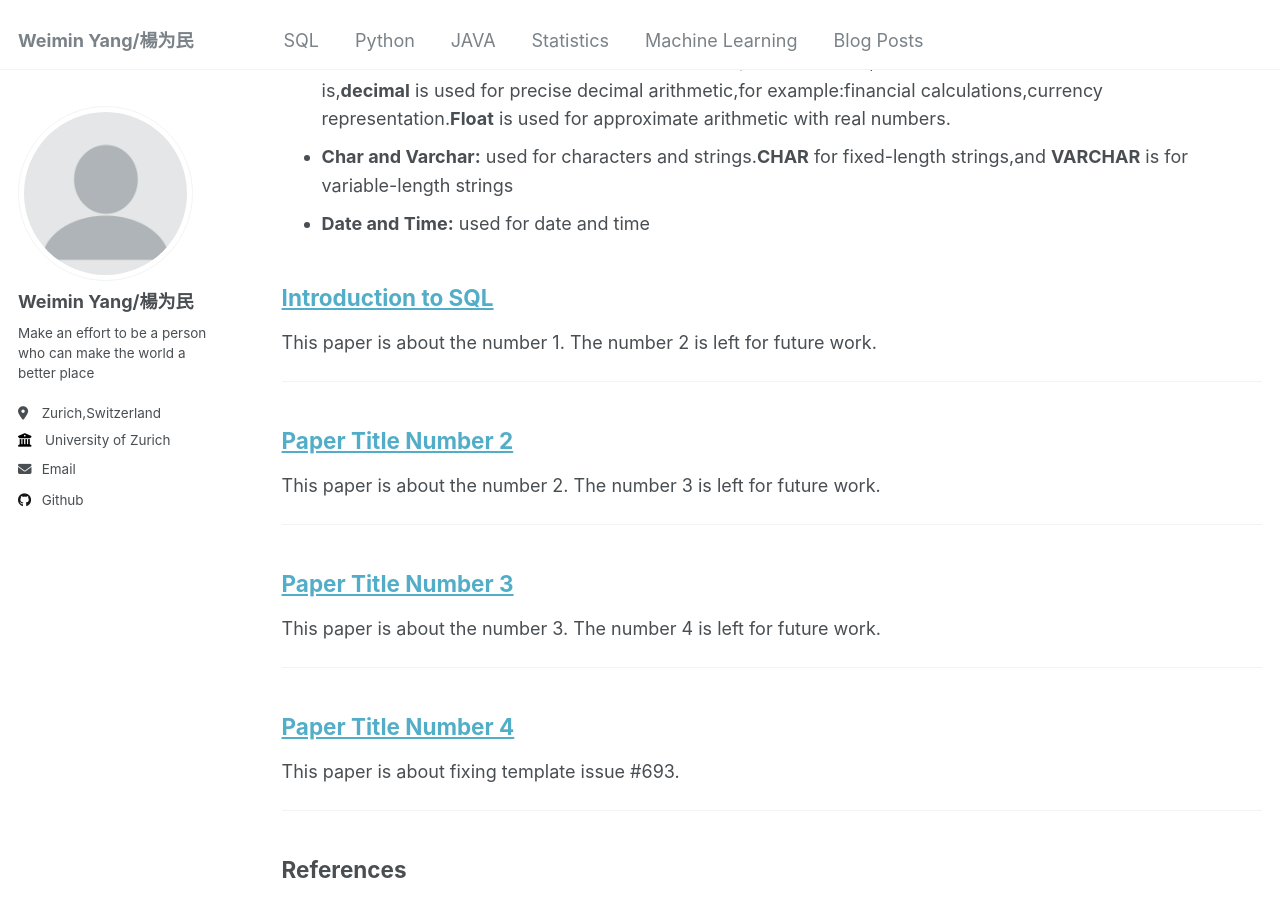
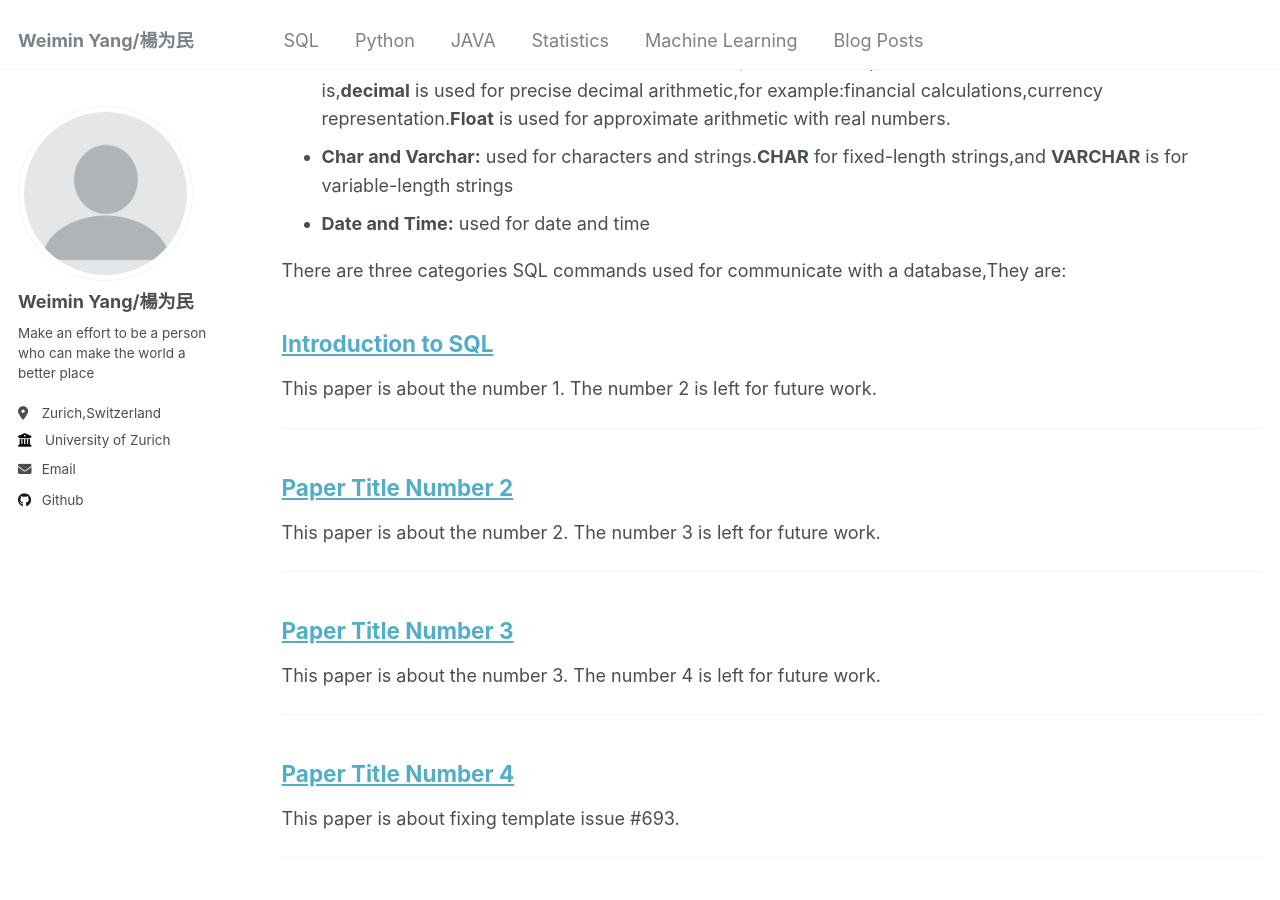
Before and after one commit to weimin3/weimin3.github-io, a Jekyll site: the page built from _pages/SQL.html, in a window 1280 px wide and 900 px high, scrolled down 357 px. Built offline with Jekyll 4.4.1, drawn with Linux system fonts in a browser that asks for light colours.

Commit message:
Update SQL.html

```diff
--- a/_pages/SQL.html
+++ b/_pages/SQL.html
@@ -13,6 +13,7 @@ author_profile: true
     <li><strong>Char and Varchar:</strong> used for characters and strings.<strong>CHAR</strong> for fixed-length strings,and <strong>VARCHAR</strong> is for variable-length strings</li>
     <li><strong>Date and Time:</strong> used for date and time</li>
   </ul>
+  <p>There are three categories SQL commands used for communicate with a database,They are:</p>
 {% for tutorial in site.SQL %}
   <h2><a href="{{ tutorial.url }}">{{ tutorial.title }}</a></h2>
   <p>{{ tutorial.excerpt }}</p>
```
